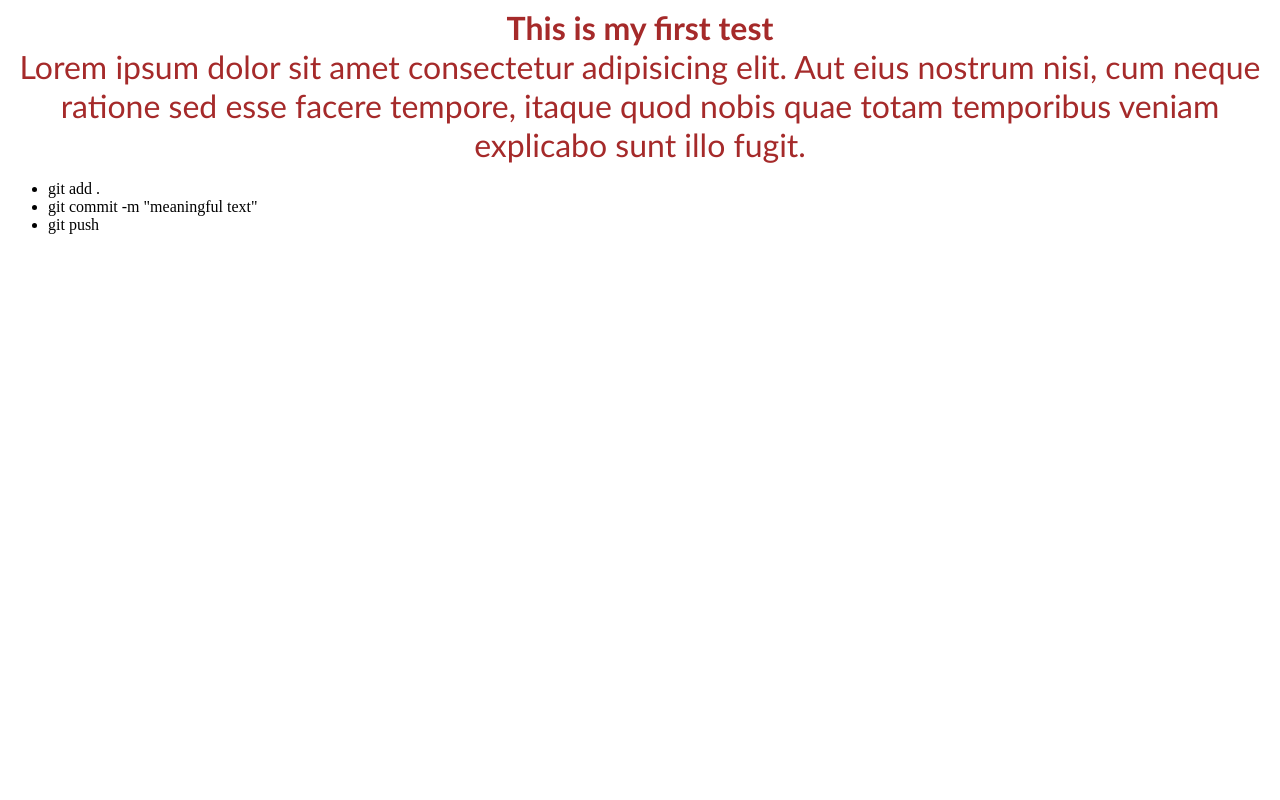
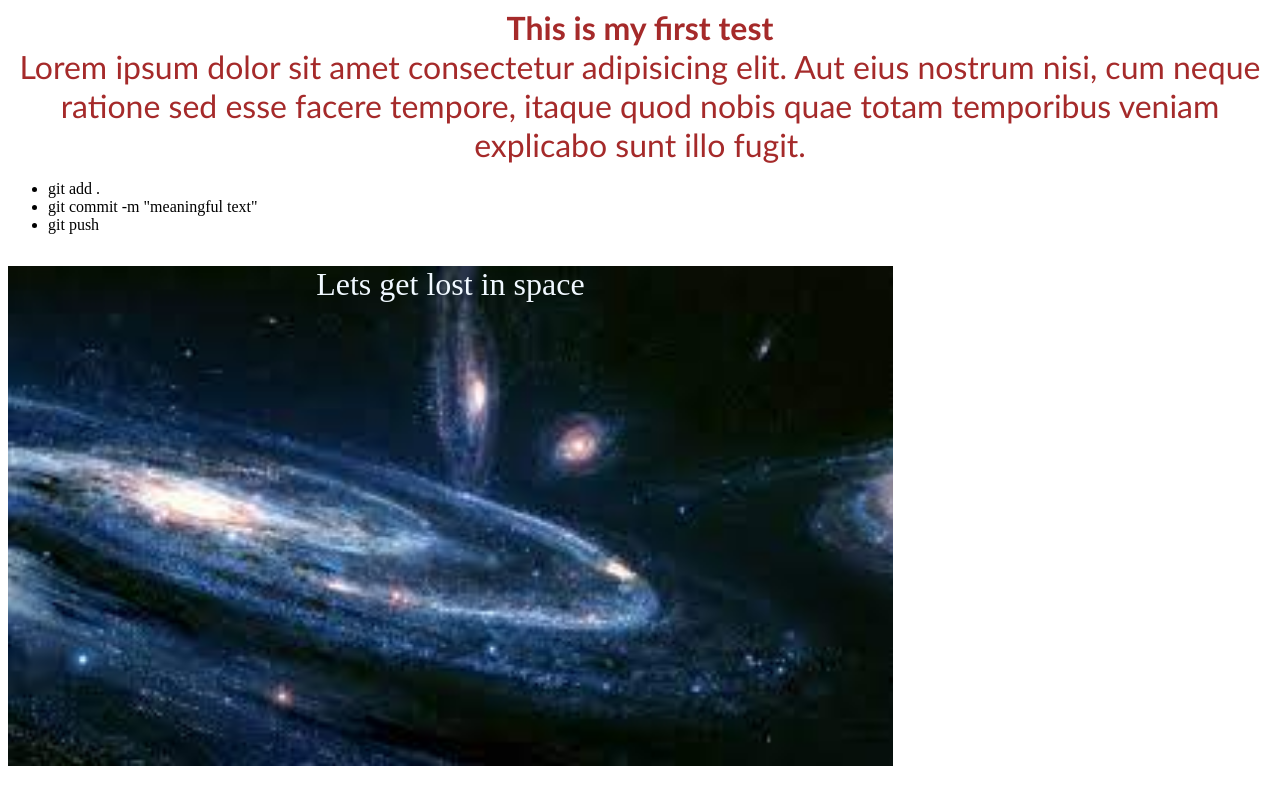
Before and after one commit to Rakeinn/beta-test, a plain HTML site: page index.html in a window 1280 px wide. Drawn offline with Linux system fonts and the light colour scheme.

Commit message:
image added

```diff
--- a/index.html
+++ b/index.html
@@ -18,5 +18,8 @@
         <li>git push</li>
     </ul>
   </div>
+  <div style="background-image: url(/images/images.jpg);background-size: cover;height: 500px; width: 70%;">
+    <p style="text-align: center; font-size: xx-large; color: aliceblue;"> Lets get lost in space</p>
+  </div>
 </body>
 </html>
```
Also changed, not shown: images/images.jpg (added).
